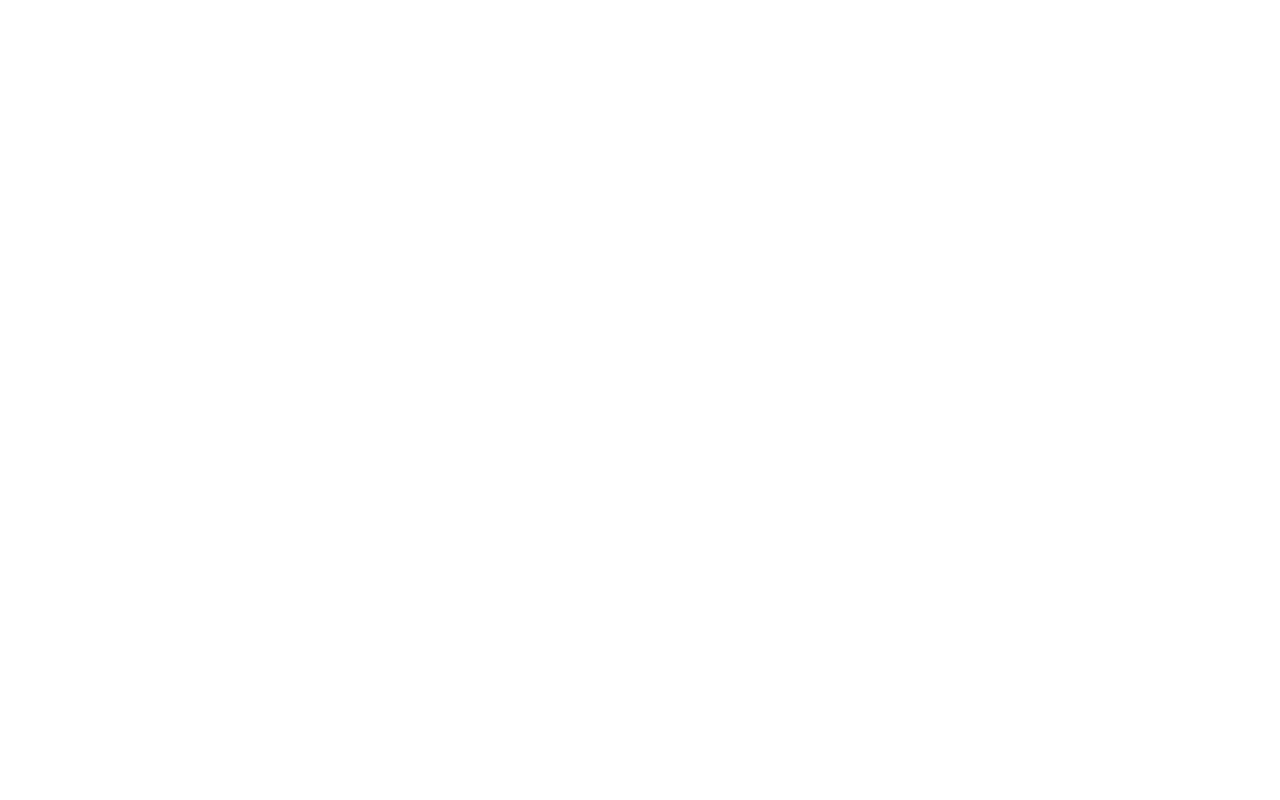
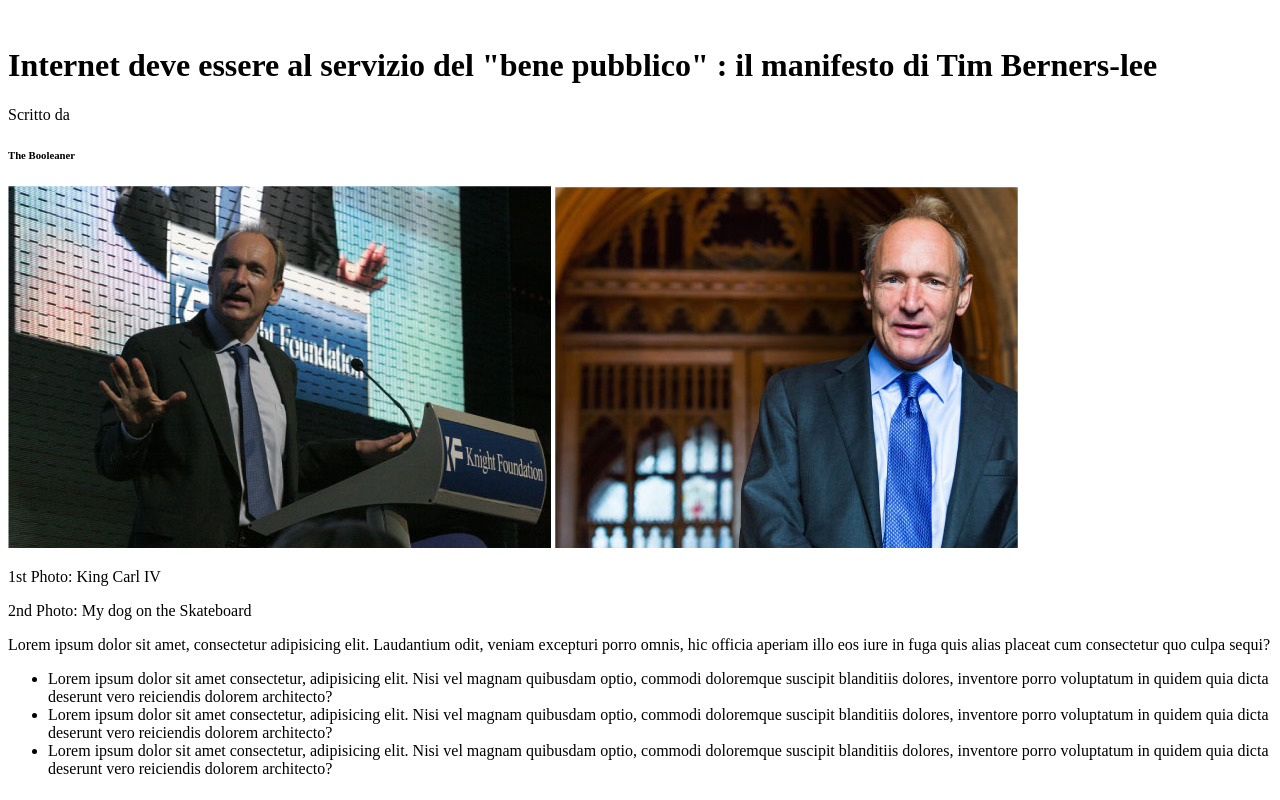
Before and after one commit to mbaisotti99/html-css-booleaner, a plain HTML site: page index.html in a window 1280 px wide. Drawn offline with Linux system fonts and the light colour scheme.

Commit message:
feat: testo del sito WIP

```diff
--- a/index.html
+++ b/index.html
@@ -6,6 +6,38 @@
     <title>The Booleaner</title>
 </head>
 <body>
+    <!-- Intestazione -->
+    <header>
+<img src="" alt="">
+    </header>
+    <main>
+        <!-- Titolo -->
+        <h1>
+            Internet deve essere al servizio del "bene pubblico" : il manifesto di Tim Berners-lee
+        </h1>
+        <p>
+            Scritto da <h6>The Booleaner</h6>
+        </p>
+        <!-- Immagini -->
+        <div>
+            <img src="/img/tim-1.jpg" alt="Tim berners Lee 1">
+            <img src="/img/tim-2.jpg" alt="Tim berners Lee 2">
+            <p>
+                1st Photo: King Carl IV
+            </p>
+            <p>
+                2nd Photo: My dog on the Skateboard
+            </p>
+        </div>
 
+        <div>
+            Lorem ipsum dolor sit amet, consectetur adipisicing elit. Laudantium odit, veniam excepturi porro omnis, hic officia aperiam illo eos iure in fuga quis alias placeat cum consectetur quo culpa sequi?
+            <ul>
+                <li>Lorem ipsum dolor sit amet consectetur, adipisicing elit. Nisi vel magnam quibusdam optio, commodi doloremque suscipit blanditiis dolores, inventore porro voluptatum in quidem quia dicta deserunt vero reiciendis dolorem architecto?</li>
+                <li>Lorem ipsum dolor sit amet consectetur, adipisicing elit. Nisi vel magnam quibusdam optio, commodi doloremque suscipit blanditiis dolores, inventore porro voluptatum in quidem quia dicta deserunt vero reiciendis dolorem architecto?</li>
+                <li>Lorem ipsum dolor sit amet consectetur, adipisicing elit. Nisi vel magnam quibusdam optio, commodi doloremque suscipit blanditiis dolores, inventore porro voluptatum in quidem quia dicta deserunt vero reiciendis dolorem architecto?</li>
+            </ul>
+        </div>
+    </main>
 </body>
 </html>
```
